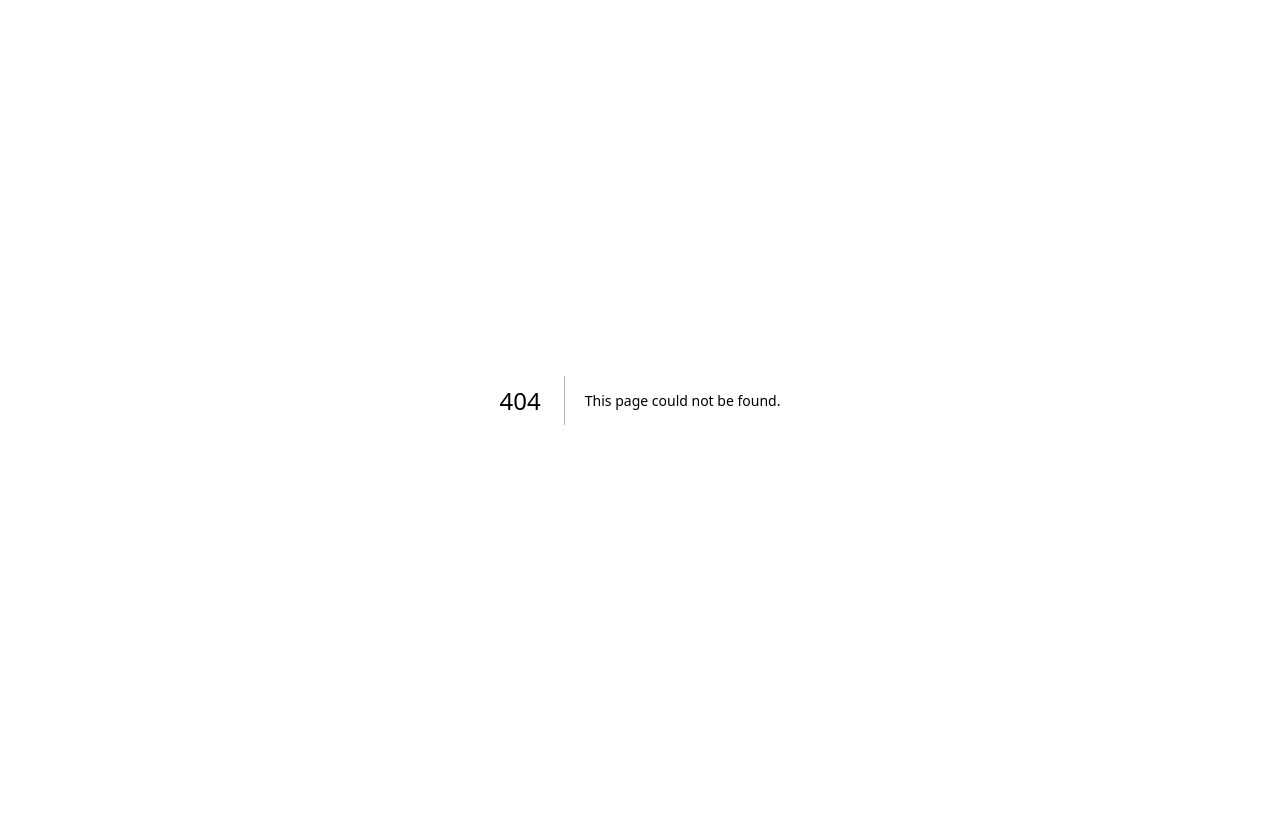
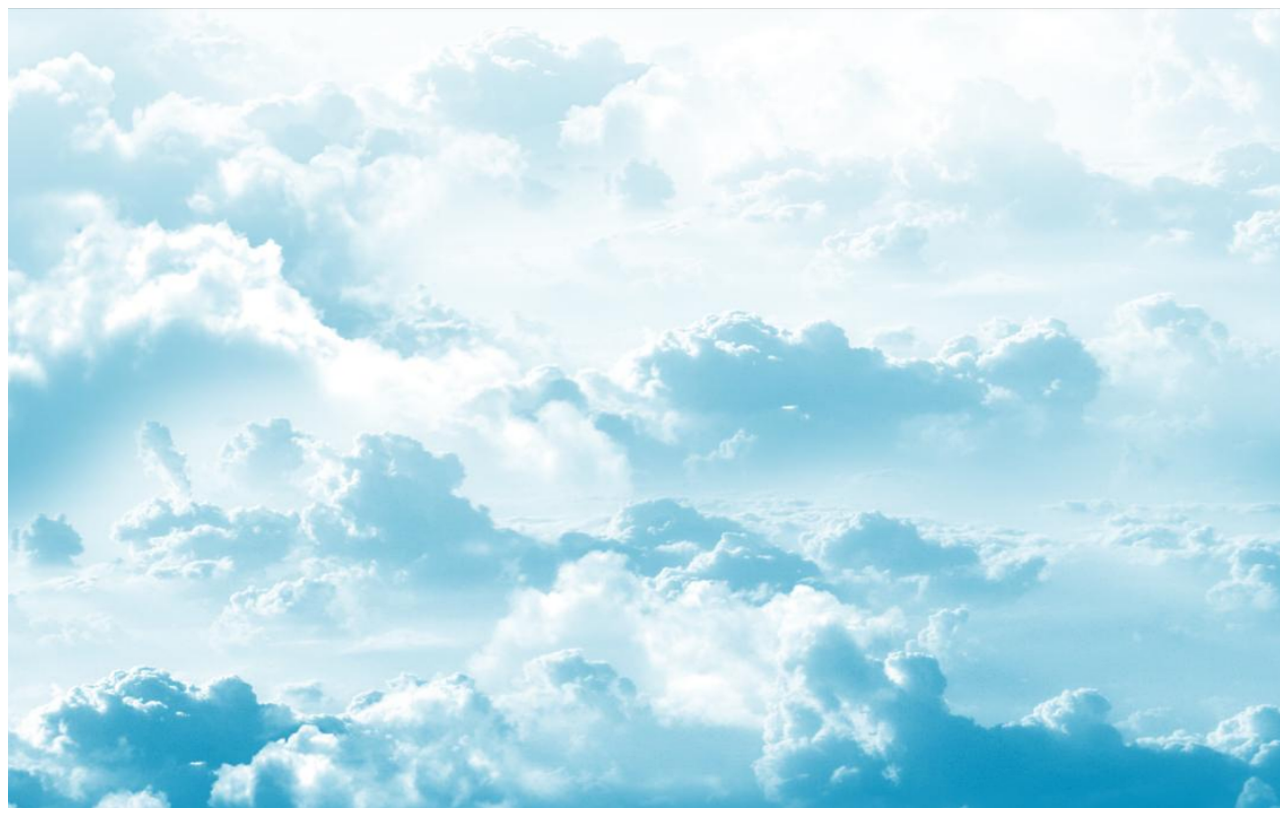
Before and after one commit to kni-mini/mini-tv, a Next.js app: page /demo/poster/image in a window 1280 px wide. Before the commit this address had no page. Built offline with nearby package versions, Linux system fonts and the light colour scheme.

Commit message:
added separate pages for different kinds of posters

```diff
--- a/pages/demo/poster.tsx
+++ /dev/null
@@ -1,41 +0,0 @@
-// pages/demo/poster.tsx
-import React from 'react'
-import Poster from '../../src/components/Poster'
-
-const DemoPage: React.FC = () => (
-  <div style={{ padding: 24 }}>
-    <h1>Poster Component Demo</h1>
-
-    <h2>Static Image</h2>
-    <Poster
-      type="image"
-      src="/demo-media/sample.jpg"
-      alt="Sample static image"
-      width={400}
-      height={225}
-    />
-
-    <h2>Animated GIF</h2>
-    <Poster
-      type="gif"
-      src="/demo-media/sample.gif"
-      alt="Sample animated GIF"
-      width={400}
-      height={225}
-      loop
-    />
-
-    <h2>Video</h2>
-    <Poster
-      type="video"
-      src="/demo-media/sample.mp4"
-      width={400}
-      height={225}
-      autoplay
-      loop
-      muted
-    />
-  </div>
-)
-
-export default DemoPage
--- /dev/null
+++ b/pages/demo/poster/image.tsx
@@ -0,0 +1,23 @@
+import React from 'react'
+import Poster from '../../../src/components/Poster'
+
+export default function ImagePage() {
+  return (
+    <div
+      style={{
+        position: 'relative',
+        width: '100vw',
+        height: '100vh',
+        background: '#000',
+      }}
+    >
+      <Poster
+        type="image"
+        src="/demo-media/sample.jpg"
+        alt="Sample static image"
+        fill
+        style={{ objectFit: 'cover' }}
+      />
+    </div>
+  )
+}
--- a/src/components/Poster.module.css
+++ b/src/components/Poster.module.css
@@ -1,11 +1,13 @@
-/* src/components/Poster.module.css */
+/* Poster.module.css */
 .container {
   position: relative;
   overflow: hidden;
-    border-radius: 8px;        /* example token */
-    background: #000;          /* fallback */
+  background: #000;
+
+  /* make it fill whatever parent it sits in */
+  width: 100%;
+  height: 100%;
 }
-
 .media {
   width: 100%;
   height: 100%;
--- a/src/components/Poster.tsx
+++ b/src/components/Poster.tsx
@@ -1,45 +1,75 @@
-// src/components/Poster.tsx
 import React from 'react'
-import Image from 'next/image'
+import Image, { type ImageProps as NextImageProps } from 'next/image'
 import styles from './Poster.module.css'
 
-export type PosterProps = {
-  type: 'image' | 'gif' | 'video'
+
+export type ImagePosterProps = Omit<NextImageProps, 'unoptimized'> & {
+  type:  'image'
+  src:   string
+
+  // next-13 fill API
+  fill?: boolean
+  style?: React.CSSProperties
+}
+
+export type GifPosterProps = {
+  type: 'gif'
   src: string
-  alt?: string            // for images/gifs
+  alt?: string
   width?: number
   height?: number
-  autoplay?: boolean      // only for video
-  loop?: boolean          // video + gif
-  muted?: boolean         // only for video
+  loop?: boolean
 }
 
-export const Poster: React.FC<PosterProps> = ({
-  type,
+export type VideoPosterProps = {
+  type: 'video'
+  src: string
+  width?: number
+  height?: number
+  autoplay?: boolean
+  loop?: boolean
+  muted?: boolean
+}
+
+export type PosterProps = ImagePosterProps | GifPosterProps | VideoPosterProps
+
+
+  export const Poster: React.FC<PosterProps> = (props) => {
+    switch (props.type) {
+      case 'image': {
+        // now we narrow safely to ImagePosterProps
+        const {
           src,
-  alt = 'Poster',
-  width = 320,
-  height = 180,
-  autoplay = false,
-  loop = false,
-  muted = false,
-}) => {
-  switch (type) {
-    case 'image':
+          alt     = 'Poster',
+          width   = 320,
+          height  = 180,
+          fill    = false,
+          style   = { objectFit: 'cover' },
+        } = props
+
+        // if you’re using `fill`, you _omit_ the inline width/height;
+        // otherwise you can size the container
+        const containerStyle = fill
+          ? undefined
+          : ({ width, height })
+
         return (
-        <div className={styles.container} style={{ width, height }}>
+          <div className={styles.container} style={containerStyle}>
             <Image
               src={src}
               alt={alt}
-            width={width}
-            height={height}
-            objectFit="cover"
+              width={fill ? undefined : width}
+              height={fill ? undefined : height}
+              fill={fill}
+              style={style}
               loading="lazy"
             />
           </div>
         )
+      }
 
-    case 'gif':
+      case 'gif': {
+        const { src, alt = 'Poster', width = 320, height = 180, loop = false } = props
         return (
           <div className={styles.container} style={{ width, height }}>
             <img
@@ -47,15 +77,17 @@ export const Poster: React.FC<PosterProps> = ({
               src={src}
               alt={alt}
               loading="lazy"
+              {...(loop ? { loop: true } : {})}
             />
           </div>
         )
+      }
 
-    case 'video':
+      case 'video': {
+        const { src, width = 320, height = 180, autoplay = false, loop = false, muted = false } = props
         return (
           <div className={styles.container} style={{ width, height }}>
             <video
-            data-testid="poster-video"
               className={styles.media}
               src={src}
               controls
@@ -67,10 +99,12 @@ export const Poster: React.FC<PosterProps> = ({
             />
           </div>
         )
+      }
 
       default:
         return null
     }
   }
 
+
 export default Poster
```
Also changed, not shown: pages/demo/poster/gif.tsx (added, +43 -0 lines), pages/demo/poster/video.tsx (added, +44 -0 lines). Lines whose indentation alone changed are shown as unchanged.
